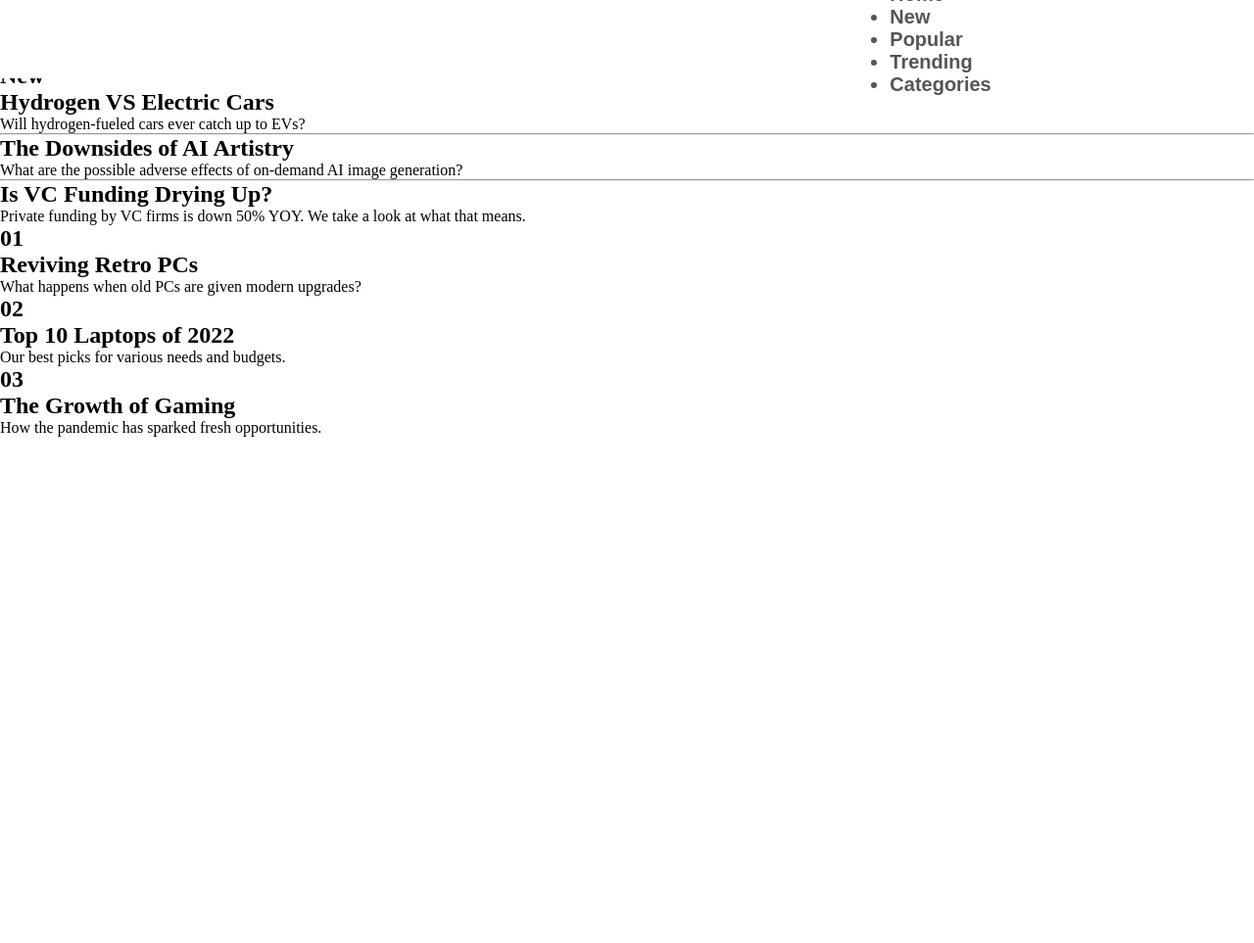
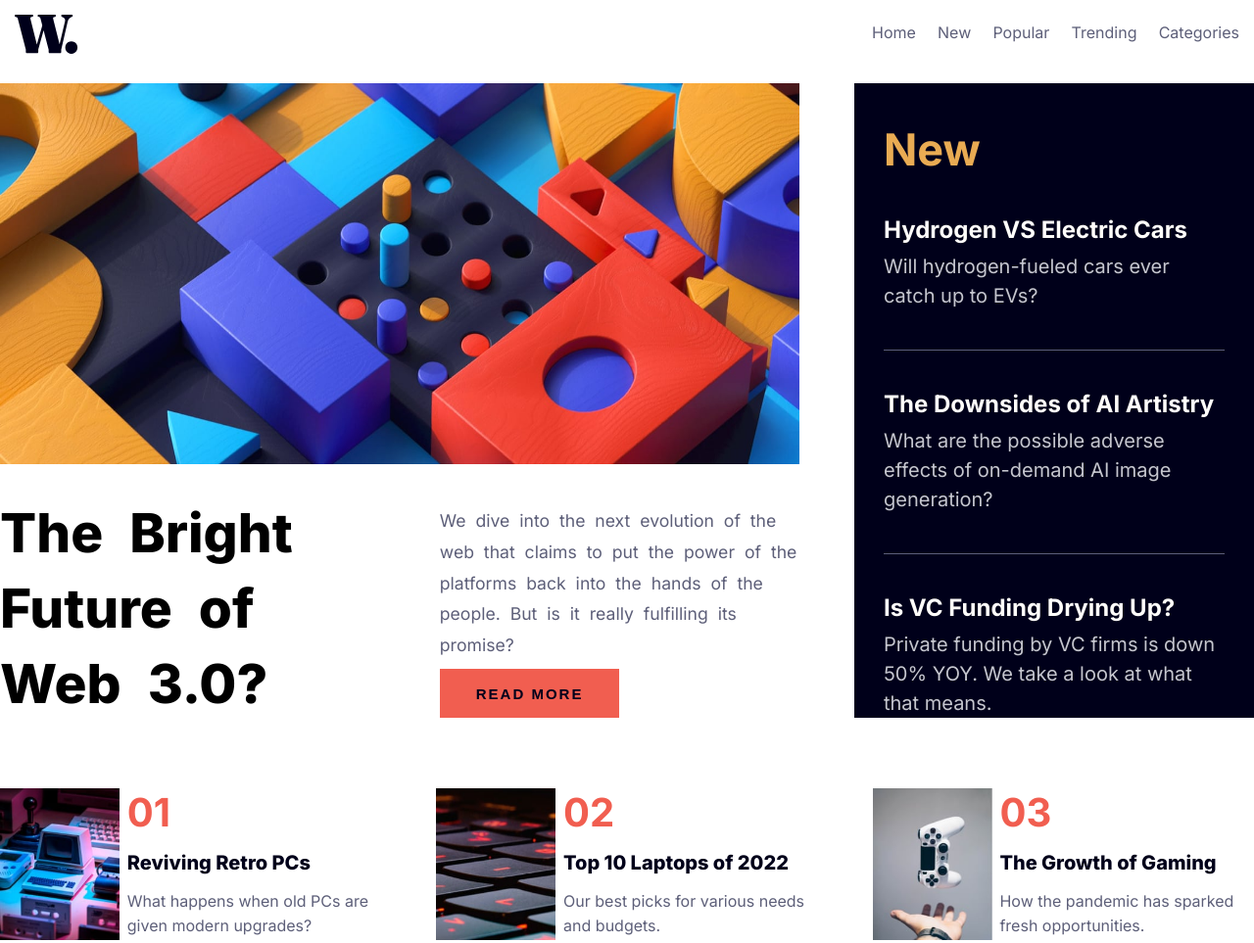
Before and after one commit to Bensonisaiah/SIWES, a plain HTML site: page index.html in a window 1280 px wide. Shown: the top 963 px of the page at 98% size. Before the commit the page ends 800 px from the top, so only its background shows below. Drawn offline with Linux system fonts and the light colour scheme.

Commit message:
Third commit

```diff
--- /dev/null
+++ b/css2.css
@@ -0,0 +1,189 @@
+/* cyrillic-ext */
+@font-face {
+  font-family: 'Inter';
+  font-style: normal;
+  font-weight: 400;
+  font-display: swap;
+  src: url(https://fonts.gstatic.com/s/inter/v20/UcC73FwrK3iLTeHuS_nVMrMxCp50SjIa2JL7SUc.woff2) format('woff2');
+  unicode-range: U+0460-052F, U+1C80-1C8A, U+20B4, U+2DE0-2DFF, U+A640-A69F, U+FE2E-FE2F;
+}
+/* cyrillic */
+@font-face {
+  font-family: 'Inter';
+  font-style: normal;
+  font-weight: 400;
+  font-display: swap;
+  src: url(https://fonts.gstatic.com/s/inter/v20/UcC73FwrK3iLTeHuS_nVMrMxCp50SjIa0ZL7SUc.woff2) format('woff2');
+  unicode-range: U+0301, U+0400-045F, U+0490-0491, U+04B0-04B1, U+2116;
+}
+/* greek-ext */
+@font-face {
+  font-family: 'Inter';
+  font-style: normal;
+  font-weight: 400;
+  font-display: swap;
+  src: url(https://fonts.gstatic.com/s/inter/v20/UcC73FwrK3iLTeHuS_nVMrMxCp50SjIa2ZL7SUc.woff2) format('woff2');
+  unicode-range: U+1F00-1FFF;
+}
+/* greek */
+@font-face {
+  font-family: 'Inter';
+  font-style: normal;
+  font-weight: 400;
+  font-display: swap;
+  src: url(https://fonts.gstatic.com/s/inter/v20/UcC73FwrK3iLTeHuS_nVMrMxCp50SjIa1pL7SUc.woff2) format('woff2');
+  unicode-range: U+0370-0377, U+037A-037F, U+0384-038A, U+038C, U+038E-03A1, U+03A3-03FF;
+}
+/* vietnamese */
+@font-face {
+  font-family: 'Inter';
+  font-style: normal;
+  font-weight: 400;
+  font-display: swap;
+  src: url(https://fonts.gstatic.com/s/inter/v20/UcC73FwrK3iLTeHuS_nVMrMxCp50SjIa2pL7SUc.woff2) format('woff2');
+  unicode-range: U+0102-0103, U+0110-0111, U+0128-0129, U+0168-0169, U+01A0-01A1, U+01AF-01B0, U+0300-0301, U+0303-0304, U+0308-0309, U+0323, U+0329, U+1EA0-1EF9, U+20AB;
+}
+/* latin-ext */
+@font-face {
+  font-family: 'Inter';
+  font-style: normal;
+  font-weight: 400;
+  font-display: swap;
+  src: url(https://fonts.gstatic.com/s/inter/v20/UcC73FwrK3iLTeHuS_nVMrMxCp50SjIa25L7SUc.woff2) format('woff2');
+  unicode-range: U+0100-02BA, U+02BD-02C5, U+02C7-02CC, U+02CE-02D7, U+02DD-02FF, U+0304, U+0308, U+0329, U+1D00-1DBF, U+1E00-1E9F, U+1EF2-1EFF, U+2020, U+20A0-20AB, U+20AD-20C0, U+2113, U+2C60-2C7F, U+A720-A7FF;
+}
+/* latin */
+@font-face {
+  font-family: 'Inter';
+  font-style: normal;
+  font-weight: 400;
+  font-display: swap;
+  src: url(https://fonts.gstatic.com/s/inter/v20/UcC73FwrK3iLTeHuS_nVMrMxCp50SjIa1ZL7.woff2) format('woff2');
+  unicode-range: U+0000-00FF, U+0131, U+0152-0153, U+02BB-02BC, U+02C6, U+02DA, U+02DC, U+0304, U+0308, U+0329, U+2000-206F, U+20AC, U+2122, U+2191, U+2193, U+2212, U+2215, U+FEFF, U+FFFD;
+}
+/* cyrillic-ext */
+@font-face {
+  font-family: 'Inter';
+  font-style: normal;
+  font-weight: 700;
+  font-display: swap;
+  src: url(https://fonts.gstatic.com/s/inter/v20/UcC73FwrK3iLTeHuS_nVMrMxCp50SjIa2JL7SUc.woff2) format('woff2');
+  unicode-range: U+0460-052F, U+1C80-1C8A, U+20B4, U+2DE0-2DFF, U+A640-A69F, U+FE2E-FE2F;
+}
+/* cyrillic */
+@font-face {
+  font-family: 'Inter';
+  font-style: normal;
+  font-weight: 700;
+  font-display: swap;
+  src: url(https://fonts.gstatic.com/s/inter/v20/UcC73FwrK3iLTeHuS_nVMrMxCp50SjIa0ZL7SUc.woff2) format('woff2');
+  unicode-range: U+0301, U+0400-045F, U+0490-0491, U+04B0-04B1, U+2116;
+}
+/* greek-ext */
+@font-face {
+  font-family: 'Inter';
+  font-style: normal;
+  font-weight: 700;
+  font-display: swap;
+  src: url(https://fonts.gstatic.com/s/inter/v20/UcC73FwrK3iLTeHuS_nVMrMxCp50SjIa2ZL7SUc.woff2) format('woff2');
+  unicode-range: U+1F00-1FFF;
+}
+/* greek */
+@font-face {
+  font-family: 'Inter';
+  font-style: normal;
+  font-weight: 700;
+  font-display: swap;
+  src: url(https://fonts.gstatic.com/s/inter/v20/UcC73FwrK3iLTeHuS_nVMrMxCp50SjIa1pL7SUc.woff2) format('woff2');
+  unicode-range: U+0370-0377, U+037A-037F, U+0384-038A, U+038C, U+038E-03A1, U+03A3-03FF;
+}
+/* vietnamese */
+@font-face {
+  font-family: 'Inter';
+  font-style: normal;
+  font-weight: 700;
+  font-display: swap;
+  src: url(https://fonts.gstatic.com/s/inter/v20/UcC73FwrK3iLTeHuS_nVMrMxCp50SjIa2pL7SUc.woff2) format('woff2');
+  unicode-range: U+0102-0103, U+0110-0111, U+0128-0129, U+0168-0169, U+01A0-01A1, U+01AF-01B0, U+0300-0301, U+0303-0304, U+0308-0309, U+0323, U+0329, U+1EA0-1EF9, U+20AB;
+}
+/* latin-ext */
+@font-face {
+  font-family: 'Inter';
+  font-style: normal;
+  font-weight: 700;
+  font-display: swap;
+  src: url(https://fonts.gstatic.com/s/inter/v20/UcC73FwrK3iLTeHuS_nVMrMxCp50SjIa25L7SUc.woff2) format('woff2');
+  unicode-range: U+0100-02BA, U+02BD-02C5, U+02C7-02CC, U+02CE-02D7, U+02DD-02FF, U+0304, U+0308, U+0329, U+1D00-1DBF, U+1E00-1E9F, U+1EF2-1EFF, U+2020, U+20A0-20AB, U+20AD-20C0, U+2113, U+2C60-2C7F, U+A720-A7FF;
+}
+/* latin */
+@font-face {
+  font-family: 'Inter';
+  font-style: normal;
+  font-weight: 700;
+  font-display: swap;
+  src: url(https://fonts.gstatic.com/s/inter/v20/UcC73FwrK3iLTeHuS_nVMrMxCp50SjIa1ZL7.woff2) format('woff2');
+  unicode-range: U+0000-00FF, U+0131, U+0152-0153, U+02BB-02BC, U+02C6, U+02DA, U+02DC, U+0304, U+0308, U+0329, U+2000-206F, U+20AC, U+2122, U+2191, U+2193, U+2212, U+2215, U+FEFF, U+FFFD;
+}
+/* cyrillic-ext */
+@font-face {
+  font-family: 'Inter';
+  font-style: normal;
+  font-weight: 800;
+  font-display: swap;
+  src: url(https://fonts.gstatic.com/s/inter/v20/UcC73FwrK3iLTeHuS_nVMrMxCp50SjIa2JL7SUc.woff2) format('woff2');
+  unicode-range: U+0460-052F, U+1C80-1C8A, U+20B4, U+2DE0-2DFF, U+A640-A69F, U+FE2E-FE2F;
+}
+/* cyrillic */
+@font-face {
+  font-family: 'Inter';
+  font-style: normal;
+  font-weight: 800;
+  font-display: swap;
+  src: url(https://fonts.gstatic.com/s/inter/v20/UcC73FwrK3iLTeHuS_nVMrMxCp50SjIa0ZL7SUc.woff2) format('woff2');
+  unicode-range: U+0301, U+0400-045F, U+0490-0491, U+04B0-04B1, U+2116;
+}
+/* greek-ext */
+@font-face {
+  font-family: 'Inter';
+  font-style: normal;
+  font-weight: 800;
+  font-display: swap;
+  src: url(https://fonts.gstatic.com/s/inter/v20/UcC73FwrK3iLTeHuS_nVMrMxCp50SjIa2ZL7SUc.woff2) format('woff2');
+  unicode-range: U+1F00-1FFF;
+}
+/* greek */
+@font-face {
+  font-family: 'Inter';
+  font-style: normal;
+  font-weight: 800;
+  font-display: swap;
+  src: url(https://fonts.gstatic.com/s/inter/v20/UcC73FwrK3iLTeHuS_nVMrMxCp50SjIa1pL7SUc.woff2) format('woff2');
+  unicode-range: U+0370-0377, U+037A-037F, U+0384-038A, U+038C, U+038E-03A1, U+03A3-03FF;
+}
+/* vietnamese */
+@font-face {
+  font-family: 'Inter';
+  font-style: normal;
+  font-weight: 800;
+  font-display: swap;
+  src: url(https://fonts.gstatic.com/s/inter/v20/UcC73FwrK3iLTeHuS_nVMrMxCp50SjIa2pL7SUc.woff2) format('woff2');
+  unicode-range: U+0102-0103, U+0110-0111, U+0128-0129, U+0168-0169, U+01A0-01A1, U+01AF-01B0, U+0300-0301, U+0303-0304, U+0308-0309, U+0323, U+0329, U+1EA0-1EF9, U+20AB;
+}
+/* latin-ext */
+@font-face {
+  font-family: 'Inter';
+  font-style: normal;
+  font-weight: 800;
+  font-display: swap;
+  src: url(https://fonts.gstatic.com/s/inter/v20/UcC73FwrK3iLTeHuS_nVMrMxCp50SjIa25L7SUc.woff2) format('woff2');
+  unicode-range: U+0100-02BA, U+02BD-02C5, U+02C7-02CC, U+02CE-02D7, U+02DD-02FF, U+0304, U+0308, U+0329, U+1D00-1DBF, U+1E00-1E9F, U+1EF2-1EFF, U+2020, U+20A0-20AB, U+20AD-20C0, U+2113, U+2C60-2C7F, U+A720-A7FF;
+}
+/* latin */
+@font-face {
+  font-family: 'Inter';
+  font-style: normal;
+  font-weight: 800;
+  font-display: swap;
+  src: url(https://fonts.gstatic.com/s/inter/v20/UcC73FwrK3iLTeHuS_nVMrMxCp50SjIa1ZL7.woff2) format('woff2');
+  unicode-range: U+0000-00FF, U+0131, U+0152-0153, U+02BB-02BC, U+02C6, U+02DA, U+02DC, U+0304, U+0308, U+0329, U+2000-206F, U+20AC, U+2122, U+2191, U+2193, U+2212, U+2215, U+FEFF, U+FFFD;
+}
--- a/style.css
+++ b/style.css
@@ -0,0 +1,340 @@
+:root{
+  --primary-color: hsl(5, 85%, 63%);
+  --secondary-color: hsl(35, 77%, 62%);
+  --font-size: 15px;
+  --neutral1: hsl(36, 100%, 99%);
+  --neutral2: hsl(233, 8%, 79%);
+  --neutral3: hsl(236, 13%, 42%);
+  --neutral4: hsl(240, 100%, 5%);
+}
+*{
+  margin: 0;
+  padding: 0;
+  box-sizing: border-box;
+}
+/* html{
+  border: 1px solid black;
+} */
+body{
+  font-family: 'inter', sans-serif;
+  font-weight: 400;
+}
+
+/* nav starts*/
+nav{
+  display: flex;
+  justify-content: space-between;
+  align-items: center;
+  margin-right: 15px;
+  margin-left: 15px;
+  margin-top: 10px;
+}
+.logo{
+  margin-top: 5px;
+}
+.links{
+  width: 30%;
+}
+.links ul{
+  display: flex;
+  justify-content: space-between;
+  align-items: center;
+  list-style: none;
+}
+.links ul li a{
+  text-decoration: none;
+  color: var(--neutral3);
+  transition: all 0.3s ease-in-out;
+}
+.links ul li a:hover{
+  color: var(--secondary-color);
+}
+/* nav end */
+
+/* first section starts */
+.main{
+  display: grid;
+  grid-template-columns: 2fr 1fr;
+  gap: 3.5rem;
+  /* display: flex;
+  justify-content: space-between;
+  align-items: center; */
+  margin-top: 30px;
+  /* height: 550px; */
+  max-height: 1200px;
+  /* border: 2px solid rgb(248, 0, 0); */
+}
+.mainone{
+  display: flex;
+  flex-direction: column;
+  align-items: center;
+  justify-content: space-between;
+  width: 100%;
+  height: 100%;
+  /* border: 2px solid rgb(0, 229, 61); */
+}
+.mainone img{
+  width: 100%;
+  height: 60%;
+  /* margin-bottom: 20px; */
+}
+.texts{
+  display: flex;
+  justify-content: space-between;
+  align-items: center;
+  width: 100%;
+  height: 35%;
+  /* padding-left: 0.5%;
+  padding-right: 0.5%; */
+  /* border: 2px solid rgb(78, 8, 255); */
+}
+.texts h1{
+  width: 50%;
+  height: 100%;
+  /* border: 1px solid black; */
+  font-weight: 800;
+  font-size: 55px;
+  line-height: 1.4;
+  word-spacing: 15px;
+}
+.smalltext{
+  display: flex;
+  flex-direction: column;
+  justify-content: space-between;
+  align-items: flex-start;
+  width: 45%;
+  height: 100%;
+  font-weight: 400;
+  color: var(--neutral3);
+  /* border: 1px solid black; */
+}
+.smalltext p{
+  font-size: 1.1rem;
+  font-weight: 400;
+  line-height: 1.8;
+  word-spacing: 5px;
+  margin-top: 10px;
+}
+.smalltext button{
+  width: 50%;
+  height: 50px;
+  border: none;
+  padding: 10px 20px;
+  color: var(--neutral4);
+  background-color: var(--primary-color);
+  font-size: var(--font-size);
+  /* margin-bottom: 10px; */
+  text-transform: uppercase;
+  font-weight: bold;
+  cursor: pointer;
+  letter-spacing: 2px;
+  transition: all 0.3s ease-in-out;
+}
+.smalltext button:hover{
+  background-color: var(--neutral4);
+  color: var(--neutral1);
+}
+/* first section ends */
+
+/* side section "new" start */
+.maintwo{
+  /* display: flex;
+  flex-direction: column;
+  justify-content: space-around;
+  align-items: flex-start; */
+  /* border: 1px solid black; */
+  padding-left: 30px;
+  padding-right: 30px;
+  background-color: var(--neutral4);
+  /* height: 100%; */
+}
+.new1{
+  margin: 2.5rem 0;
+}
+.new-text{
+  color: var(--secondary-color);
+  font-weight: 700;
+  font-size: 45px;
+  margin: 2.5rem 0;
+}
+.new1 h2{
+  color: var(--neutral1);
+  font-weight: 700;
+  margin-bottom: 0.5rem;
+  cursor: pointer;
+  transition: all 0.3s ease-in-out;
+}
+.new1 h2:hover{
+  color: var(--secondary-color);
+}
+.new1 p{
+  color: var(--neutral2);
+  line-height: 30px;
+  font-size: 20px;
+  font-weight: 400;
+}
+hr{
+  border: none;
+  border-top: 1px solid var(--neutral3);
+}
+.maintwo> *:last-child{
+  margin-bottom: 0;
+}
+/* side section "new" ends */
+
+/* down section starts */
+.downum{
+  display: grid;
+  grid-template-columns: 1fr 1fr 1fr;
+  margin-top: 4.5rem;
+  height: 155px;
+  /* border: 1px solid black; */
+  gap: 3.5rem;
+  margin-bottom: 1500px;
+}
+.contain{
+  display: grid;
+  grid-template-columns: 1fr 2fr;
+  /* border: 2px solid rgb(21, 164, 8); */
+  height: 100%;
+  /* gap: 1.8rem; */
+}
+.contain img{
+  height: 155px;
+  /* border: 2px solid rgb(13, 35, 225); */
+}
+/* .words{
+  display: flex;
+  justify-content: space-between;
+  align-items: flex-start;
+  flex-direction: column;
+  border: 2px solid rgb(10, 223, 78);
+} */
+.words h1{
+  font-size: 2.5rem;
+  font-weight: 700;
+  margin-bottom: 15px;
+  color: var(--primary-color);
+}
+.words h2{
+  font-size: 20px;
+  font-weight: 800;
+  margin-bottom: 15px;
+  color: var(--neutral4);
+  transition: all 0.3s ease-in-out;
+  cursor: pointer;
+}
+.words h2:hover{
+  color: var(--primary-color);
+}
+.words p{
+  color: var(--neutral3);
+  line-height: 25px;
+}
+/* down section starts */
+
+/* responsive design */
+
+@media(max-width: 500px) {
+  .links{
+    display: none;
+  }
+  .mainimage {
+    content: url('assets/images/image-web-3-mobile.jpg');
+    border: 2px solid black;
+    height: 50%;
+  }
+  .main{
+    display: grid;
+    grid-template-columns: 1fr;
+    gap: 2.5rem;
+    padding-left: 0.2rem;
+    padding-right: 0.2rem;
+    max-height: 1800px;
+    border: 1px solid rgb(215, 36, 36);
+
+  }
+  .texts{
+    display: flex;
+    justify-content: flex-start;
+    align-items: center;
+    flex-direction: column;
+    height: 50%;
+    border: 1px solid black;
+  }
+  .texts h1{
+  width: 100%;
+  height: 50%;
+  word-spacing: normal;
+  line-height: normal;
+  font-size: 3rem;
+  border: 1px solid black;
+  }
+  .smalltext{
+    width: 100%;
+    height: 50%;
+  }
+  .smalltext p{
+  font-size: 1.0rem;
+  font-weight: 400;
+  line-height: 1.5;
+  word-spacing: normal;
+  margin-top: 10px;
+  }
+  .smalltext button{
+    margin-top: 200px;
+    height: 75px;
+  }
+  .maintwo{
+    border: 5px solid rgb(244, 0, 0);
+  }
+  .downum{
+  display: grid;
+  grid-template-columns: 1fr;
+  padding-left: 0.2rem;
+  padding-right: 0.2rem;
+  border: 3px solid black;
+  height: auto;
+  }
+}
+@media(min-width: 501px) and (max-width: 1268px) {
+  .downum{
+    gap: 0.5rem;
+  }
+  .contain{
+    gap: 0.1rem;
+  }
+  .contain img{
+  height: 125px;
+  }
+  .words h1{
+    font-size: 1.5rem;
+    margin-bottom: 1px;
+  }
+  .links{
+    display: none;
+  }
+  .words h2{
+    margin-bottom: 5px;
+    font-size: 15px;
+  }
+}
+@media(max-width: 1048px) and (min-width: 864px){
+  .texts h1{
+    font-size: 50px;
+  }
+  .smalltext button{
+  width: 60%;
+  }
+}
+@media(max-width: 1048px) and (min-width: 964px){
+  .texts h1{
+    line-height: 5rem;
+  }
+}
+@media(max-width: 864px) and (min-width: 500px){
+  .main{
+  display: grid;
+  grid-template-columns: 1fr;
+  }
+}
```
Also changed, not shown: index.html (+2 -1 lines), assets/fonts/Inter-VariableFont_slnt,wght.ttf (added), assets/fonts/README.txt (added), assets/fonts/static/Inter-Bold.ttf (added), assets/fonts/static/Inter-ExtraBold.ttf (added), assets/fonts/static/Inter-Regular.ttf (added), assets/images/favicon-32x32.png (added), assets/images/icon-menu-close.svg (added), assets/images/icon-menu.svg (added), assets/images/image-gaming-growth.jpg (added), assets/images/image-retro-pcs.jpg (added), assets/images/image-top-laptops.jpg (added), assets/images/image-web-3-desktop.jpg (added), assets/images/image-web-3-mobile.jpg (added), 1 more files.
